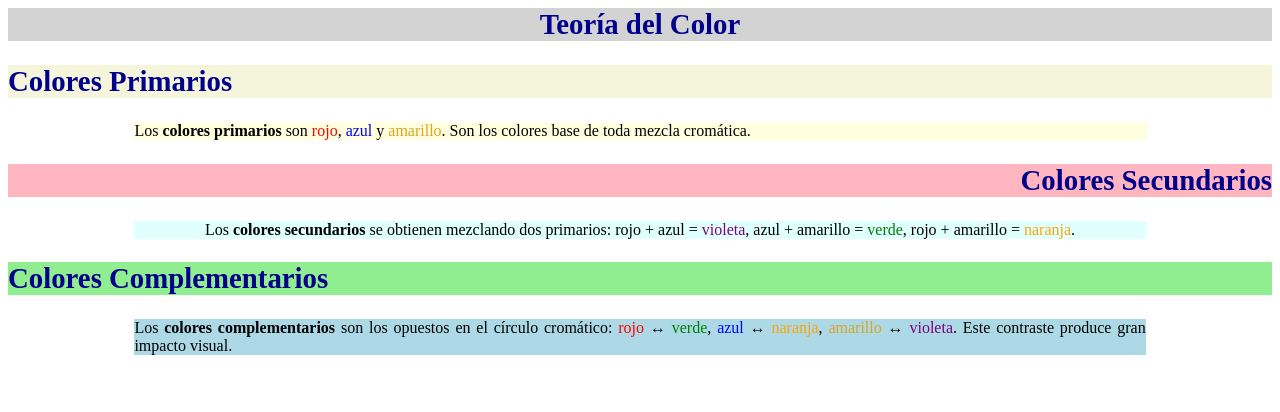
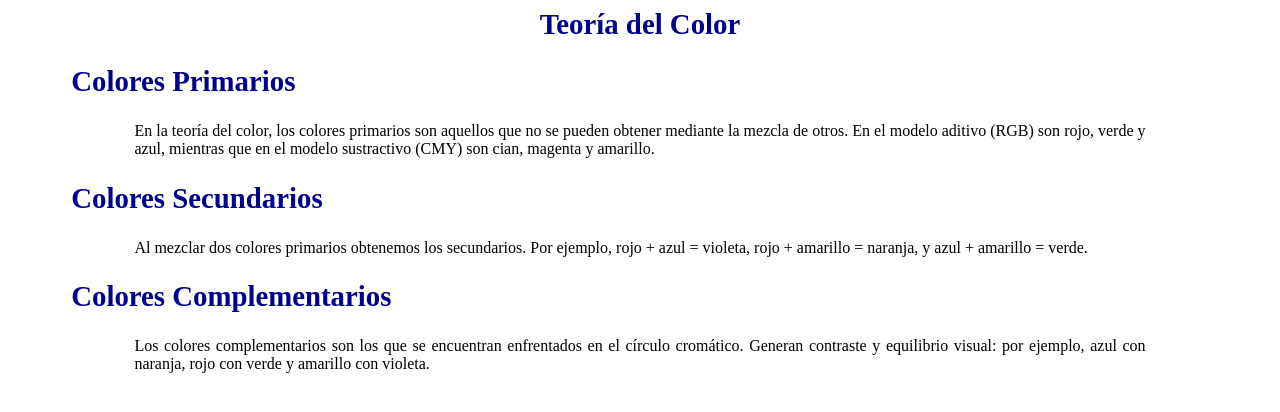
Before and after one commit to Claudia1233/CSS-3, a plain HTML site: page index.html in a window 1280 px wide. Drawn offline with Linux system fonts and the light colour scheme.

Commit message:
index.html

```diff
--- a/index.html
+++ b/index.html
@@ -2,44 +2,47 @@
 <html lang="es">
 <head>
 <meta charset="UTF-8">
-<title>Práctico 1+2+3 - Teoría del Color</title>
+<title>Práctico 2 y 3 - Estilos internos + externos</title>
+
+<!-- Estilos internos -->
+<style>
+  h1 {
+    color: darkblue;
+    text-align: center;
+  }
+  h2 {
+    color: darkgreen;
+    margin-left: 5%;
+  }
+  p {
+    margin-left: 10%;
+    margin-right: 10%;
+    color: black;
+    text-align: justify;
+  }
+</style>
+
+<!-- Estilos externos -->
 <link rel="stylesheet" href="estilo.css">
 </head>
 <body>
-  <!-- Ejercicio 1: Estilos en línea -->
-  <h1 style="background-color: lightgray; text-align: center;">
-    Teoría del Color
-  </h1>
-
-  <h2 style="background-color: beige; text-align: left;">
-    Colores Primarios
-  </h2>
-  <p style="background-color: lightyellow;">
-    Los <b>colores primarios</b> son <span style="color:red;">rojo</span>,
-    <span style="color:blue;">azul</span> y
-    <span style="color:goldenrod;">amarillo</span>.
-    Son los colores base de toda mezcla cromática.
+  <h1>Teoría del Color</h1>
+  <h2>Colores Primarios</h2>
+  <p>
+    En la teoría del color, los colores primarios son aquellos que no se pueden obtener mediante la mezcla de otros.
+    En el modelo aditivo (RGB) son rojo, verde y azul, mientras que en el modelo sustractivo (CMY) son cian, magenta y amarillo.
   </p>
 
-  <h2 style="background-color: lightpink; text-align: right;">
-    Colores Secundarios
-  </h2>
-  <p style="background-color: lightcyan; text-align: center;">
-    Los <b>colores secundarios</b> se obtienen mezclando dos primarios:
-    rojo + azul = <span style="color:purple;">violeta</span>,
-    azul + amarillo = <span style="color:green;">verde</span>,
-    rojo + amarillo = <span style="color:orange;">naranja</span>.
+  <h2>Colores Secundarios</h2>
+  <p>
+    Al mezclar dos colores primarios obtenemos los secundarios.
+    Por ejemplo, rojo + azul = violeta, rojo + amarillo = naranja, y azul + amarillo = verde.
   </p>
 
-  <h2 style="background-color: lightgreen; text-align: left;">
-    Colores Complementarios
-  </h2>
-  <p style="background-color: lightblue;">
-    Los <b>colores complementarios</b> son los opuestos en el círculo cromático:
-    <span style="color:red;">rojo</span> ↔ <span style="color:green;">verde</span>,
-    <span style="color:blue;">azul</span> ↔ <span style="color:orange;">naranja</span>,
-    <span style="color:goldenrod;">amarillo</span> ↔ <span style="color:purple;">violeta</span>.
-    Este contraste produce gran impacto visual.
+  <h2>Colores Complementarios</h2>
+  <p>
+    Los colores complementarios son los que se encuentran enfrentados en el círculo cromático.
+    Generan contraste y equilibrio visual: por ejemplo, azul con naranja, rojo con verde y amarillo con violeta.
   </p>
 </body>
 </html>
```
